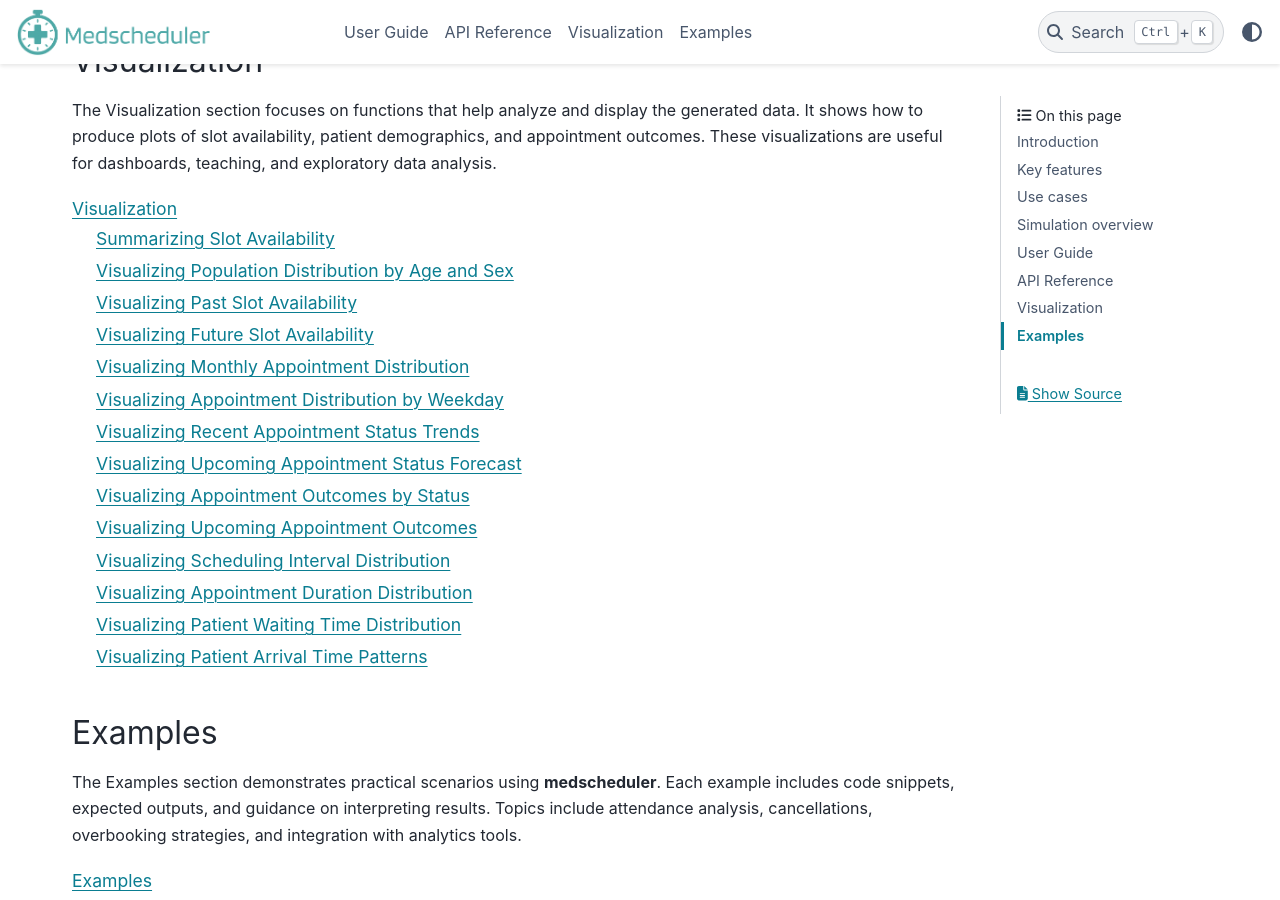
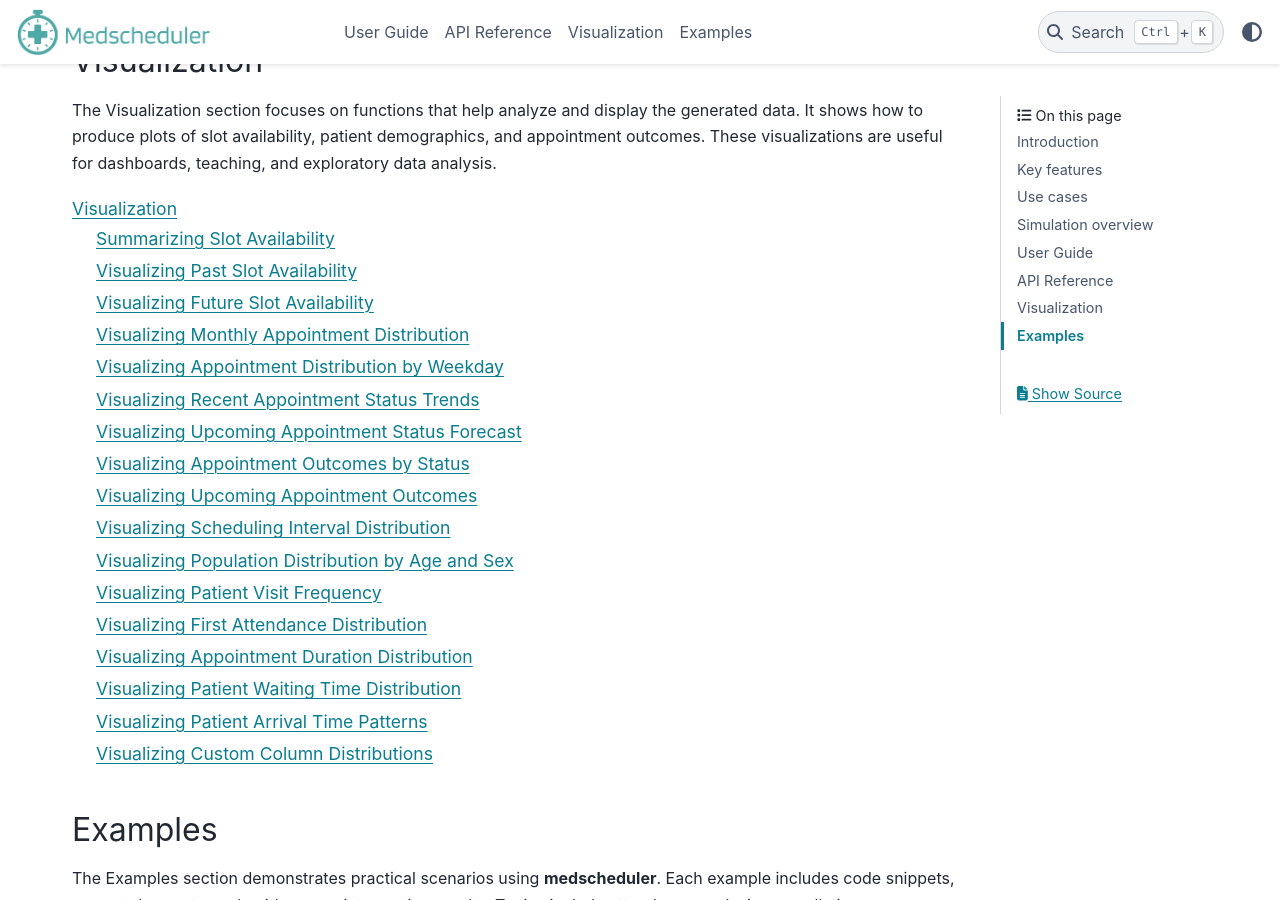
Before and after one commit to carogaltier/medscheduler, a Sphinx documentation site: the page built from docs/index.md, in a window 1280 px wide and 900 px high, scrolled down 2409 px. Built offline with Sphinx 7.4.7 and the PyData theme 0.15.4, drawn with Linux system fonts in a browser that asks for light colours.

Commit message:
Update index.md

````diff
--- a/docs/visualization/index.md
+++ b/docs/visualization/index.md
@@ -20,7 +19,11 @@
 plot_appointments_by_status
 plot_appointments_by_status_future
 plot_scheduling_interval_distribution
+plot_population_pyramid
+plot_patients_visits
+plot_first_attendance_distribution
 plot_appointment_duration_distribution
 plot_waiting_time_distribution
 plot_arrival_time_distribution
+plot_custom_column_distribution
 ```
````
Also changed, not shown: other parts of docs/visualization/index.md (+0 -1 lines).
